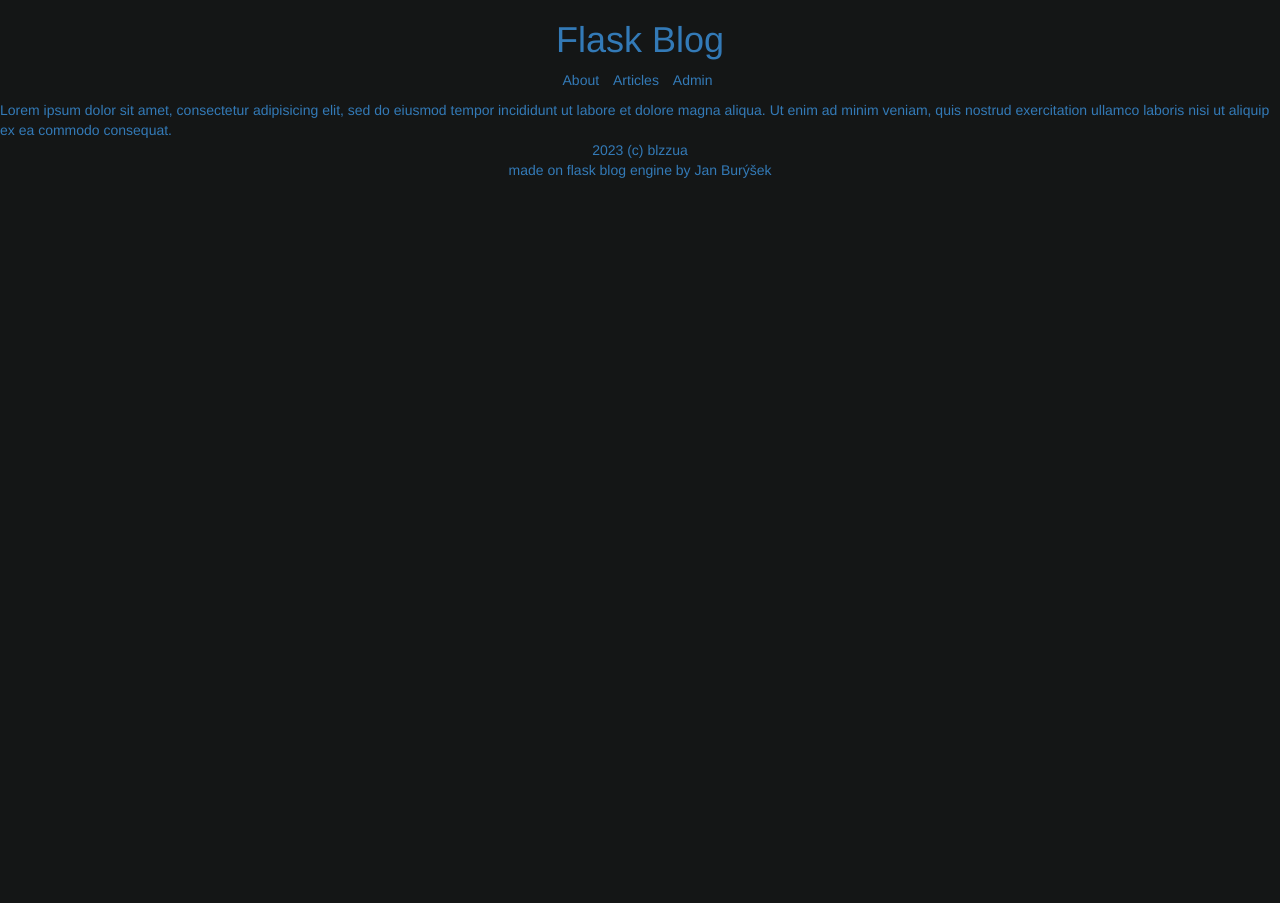
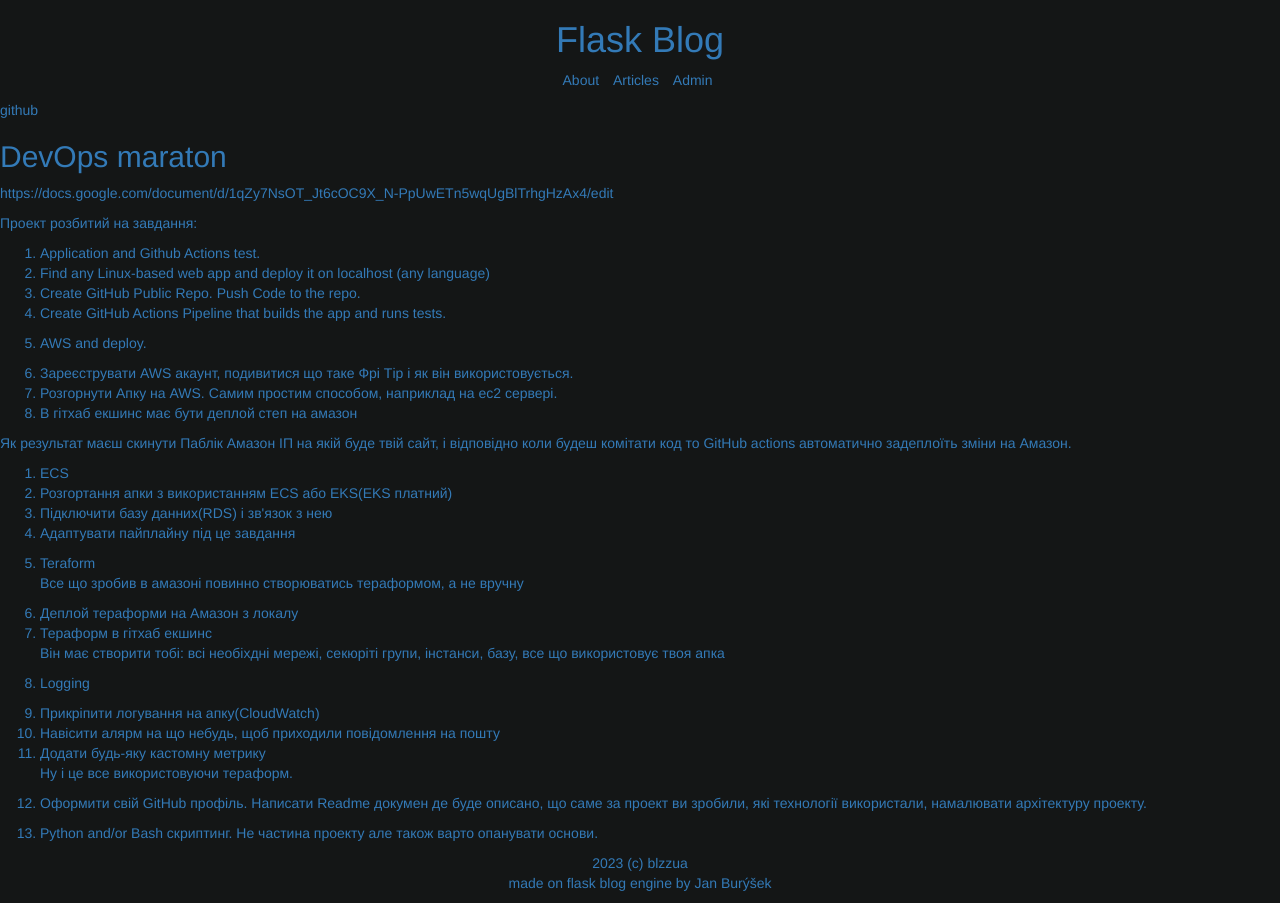
Before and after one commit to blzzua/devops-project, a Flask app: page / in a window 1280 px wide. Before the commit the page ends 800 px from the top, so only its background shows below. Run offline with Flask 2, Linux system fonts and the light colour scheme; some libraries are stand-ins or nearby versions.

Commit message:
change default text on mainpage, aboutpage

```diff
--- a/mdblog/templates/about.jinja
+++ b/mdblog/templates/about.jinja
@@ -4,5 +4,5 @@
 
 
 {% block main %}
-    <p class= "text-center"> Hi, I'm John, Czech programmer </p>
+<p><a href='https://github.com/blzzua/devops-project'>github</a></p>
 {% endblock %}
--- a/mdblog/templates/welcome_page.jinja
+++ b/mdblog/templates/welcome_page.jinja
@@ -4,5 +4,47 @@
 
 
 {% block main %}
-Lorem ipsum dolor sit amet, consectetur adipisicing elit, sed do eiusmod tempor incididunt ut labore et dolore magna aliqua. Ut enim ad minim veniam, quis nostrud exercitation ullamco laboris nisi ut aliquip ex ea commodo consequat.
+<p><a href='https://github.com/blzzua/devops-project'>github</a></p>
+<div align="left">
+    <h2>DevOps maraton</h2>
+    <p> </p><p><a href="https://docs.google.com/document/d/1qZy7NsOT_Jt6cOC9X_N-PpUwETn5wqUgBlTrhgHzAx4/edit">https://docs.google.com/document/d/1qZy7NsOT_Jt6cOC9X_N-PpUwETn5wqUgBlTrhgHzAx4/edit</a></p>
+<p>Проект розбитий на завдання:</p>
+<ol>
+<li>Application and Github Actions test.</li>
+<li>Find any Linux-based web app and deploy it on localhost (any language)</li>
+<li>Create GitHub Public Repo. Push Code to the repo.</li>
+<li><p>Create GitHub Actions Pipeline that builds the app and runs tests.</p>
+</li>
+<li><p>AWS and deploy.</p>
+</li>
+<li>Зареєструвати AWS акаунт, подивитися що таке Фрі Тір і як він використовується.</li>
+<li>Розгорнути Апку на AWS. Самим простим способом, наприклад на ec2 сервері.</li>
+<li>В гітхаб екшинс має бути деплой степ на амазон</li>
+</ol>
+<p>Як результат маєш скинути Паблік Амазон ІП на якій буде твій сайт, і відповідно коли будеш комітати код то GitHub actions автоматично задеплоїть зміни на Амазон.</p>
+<ol>
+<li>ECS</li>
+<li>Розгортання апки з використанням ECS або EKS(EKS платний)</li>
+<li>Підключити базу данних(RDS) і зв'язок з нею </li>
+<li><p>Адаптувати пайплайну під це завдання</p>
+</li>
+<li><p>Teraform<br>Все що зробив в амазоні повинно створюватись тераформом, а не вручну</p>
+</li>
+<li>Деплой тераформи на Амазон з локалу</li>
+<li><p>Тераформ в гітхаб екшинс<br>Він має створити тобі: всі необіхдні мережі, секюріті групи, інстанси, базу, все що використовує твоя апка</p>
+</li>
+<li><p>Logging</p>
+</li>
+<li>Прикріпити логування на апку(CloudWatch)</li>
+<li>Навісити алярм на що небудь, щоб приходили повідомлення на пошту</li>
+<li><p>Додати будь-яку кастомну метрику<br>Ну і це все використовуючи тераформ.</p>
+</li>
+<li><p>Оформити свій GitHub профіль. Написати Readme докумен де буде описано, що саме за проект ви зробили, які технології використали, намалювати архітектуру проекту.</p>
+</li>
+<li><p>Python and/or Bash скриптинг. Не частина проекту але також варто опанувати основи.</p>
+</li>
+</ol>
+ <p></p>
+
+</div>
 {% endblock %}
```
